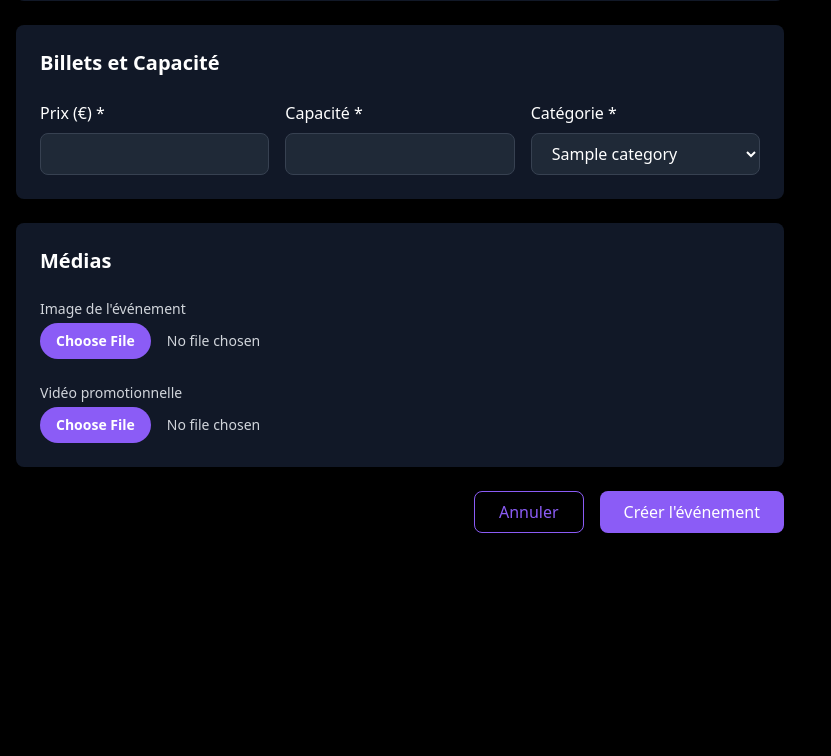
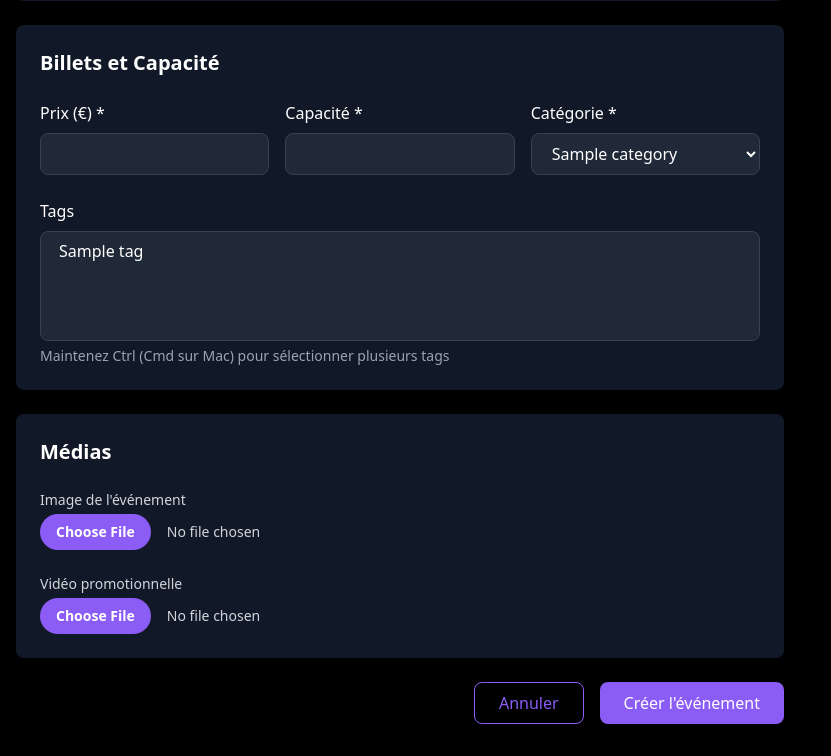
Before and after one commit to Youcode-Classe-E-2024-2025/DevStorm_eventbrite, a PHP site: template app/views/front/event/create-event.twig in a window 1280 px wide. Shown: the part 614-1370 px from the top of the page, without its empty margins (0-831 px from the left). Before the commit the page ends 1147 px from the top, so only its background shows below. Run offline with PHP 8.4, Linux system fonts and the light colour scheme; the template is opened without the code that fills it: most values are stand-ins (such as "Sample title", 1, 10 or a date in 2020); some libraries are stand-ins or nearby versions.

Commit message:
feat: complete event tags implementation with selection and persistence

```diff
--- a/app/Core/Database.php
+++ b/app/Core/Database.php
@@ -12,7 +12,7 @@ class Database
     private static string $host = 'localhost';
     private static string $dbname = 'eventbrite';
     private static string $user = 'postgres';
-    private static string $pass = 'root';
+    private static string $pass = '1234';
 
     private function __construct() {}
 
--- a/app/views/front/event/create-event.twig
+++ b/app/views/front/event/create-event.twig
@@ -92,7 +92,17 @@
                                 {% endfor %}
                             </select>
                         </div>
-                    </div>
+                    </div><div>
+    <label class="block mb-2">Tags</label>
+    <select name="tags[]" multiple
+            class="w-full px-4 py-2 bg-gray-800 border border-gray-700 rounded-lg focus:border-custom-purple">
+        {% for tag in tags %}
+            <option value="{{ tag.id }}">{{ tag.name }}</option>
+        {% endfor %}
+    </select>
+    <p class="text-sm text-gray-400 mt-1">Maintenez Ctrl (Cmd sur Mac) pour sélectionner plusieurs tags</p>
+</div>
+
                 </div>
 
                 <!-- Media -->
```
Also changed, not shown: app/controllers/back/OrganizerController.php (+22 -10 lines).
